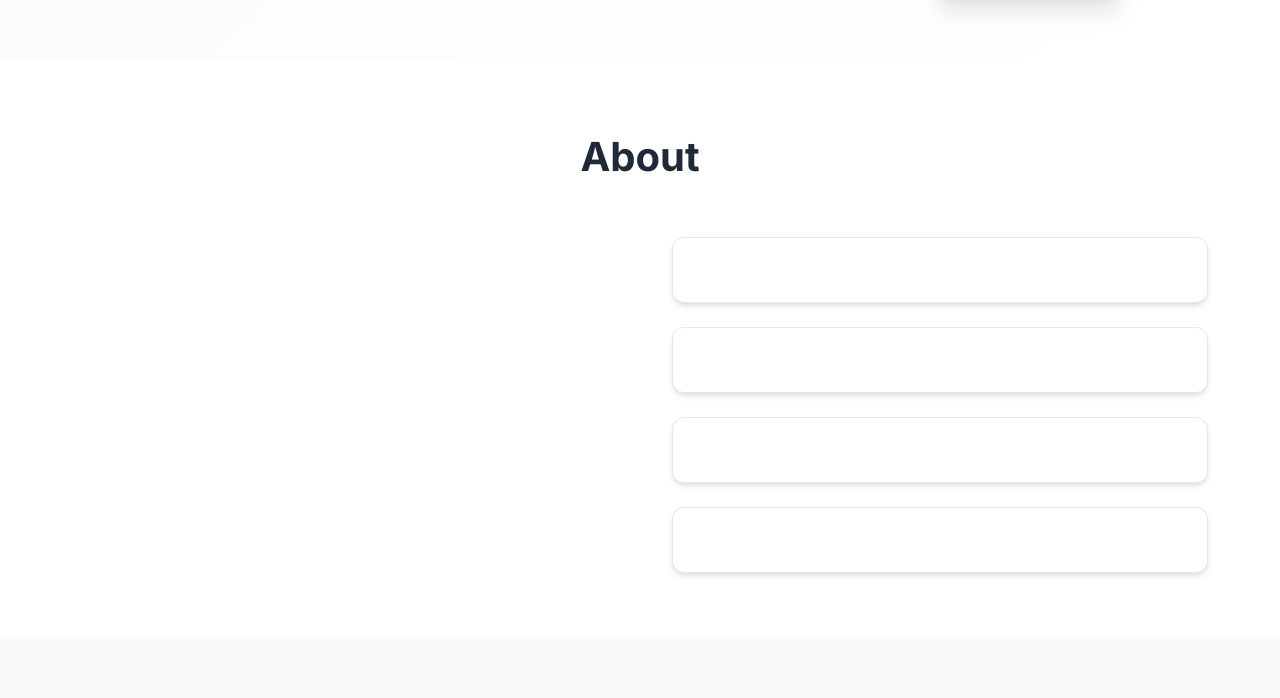
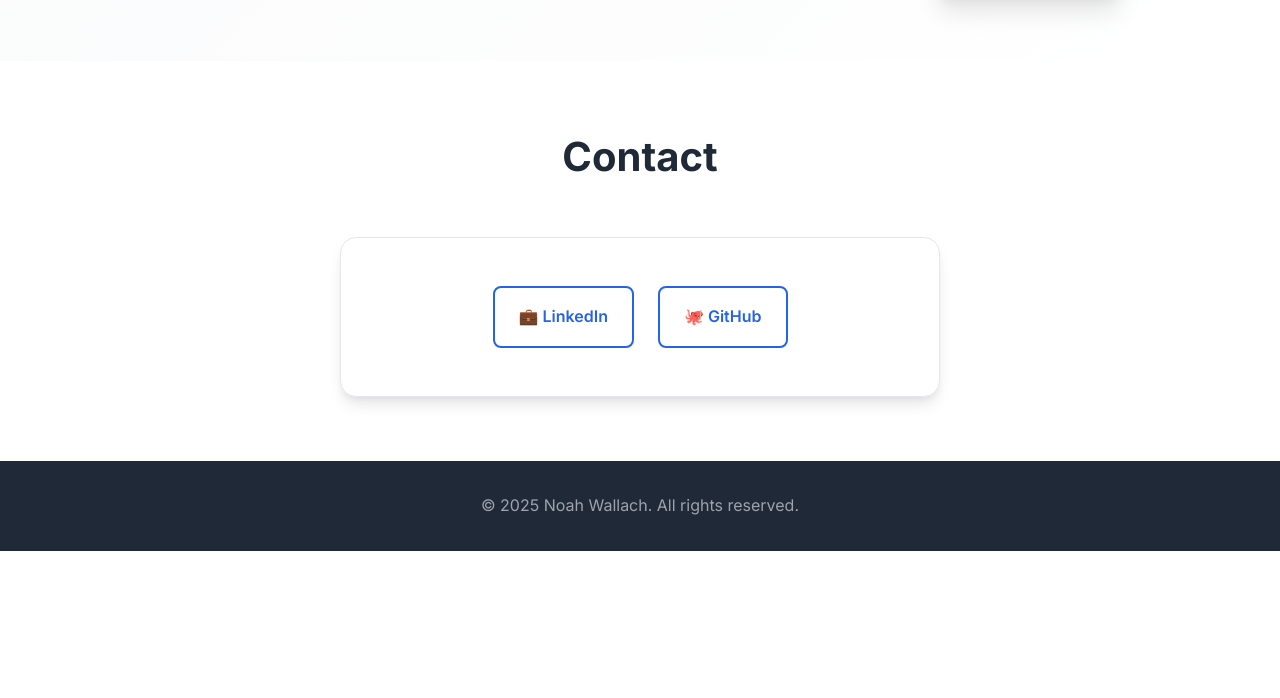
Before and after one commit to noahwallach/noahwallach.github.io, a plain HTML site: page index.html in a window 1280 px wide. Shown: the part 489-1187 px from the top of the page. After the commit the page ends 1040 px from the top, so only its background shows below. Drawn offline with Linux system fonts and the light colour scheme.

Commit message:
remove about section

```diff
--- a/index.html
+++ b/index.html
@@ -858,31 +858,6 @@
         </div>
     </section>
 
-    <!-- About Section -->
-    <section id="about" class="section">
-        <div class="container">
-            <div class="section-header">
-                <h2 class="section-title">About</h2>
-                <p class="section-subtitle">
-                </p>
-            </div>
-            <div class="about-content">
-                <div class="about-text">
-                </div>
-                <div class="skills-grid">
-                    <div class="skill-card">
-                    </div>
-                    <div class="skill-card">
-                    </div>
-                    <div class="skill-card">
-                    </div>
-                    <div class="skill-card">
-                    </div>
-                </div>
-            </div>
-        </div>
-    </section>
-
     <!-- Contact Section -->
     <section id="contact" class="section">
         <div class="container">
```
